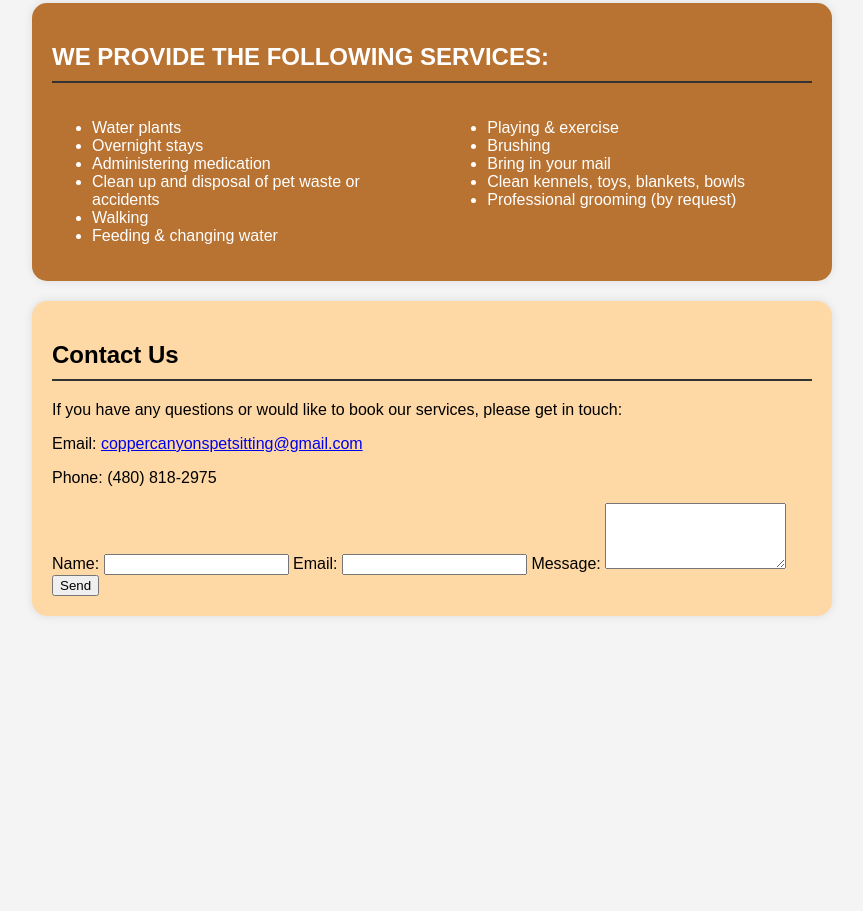
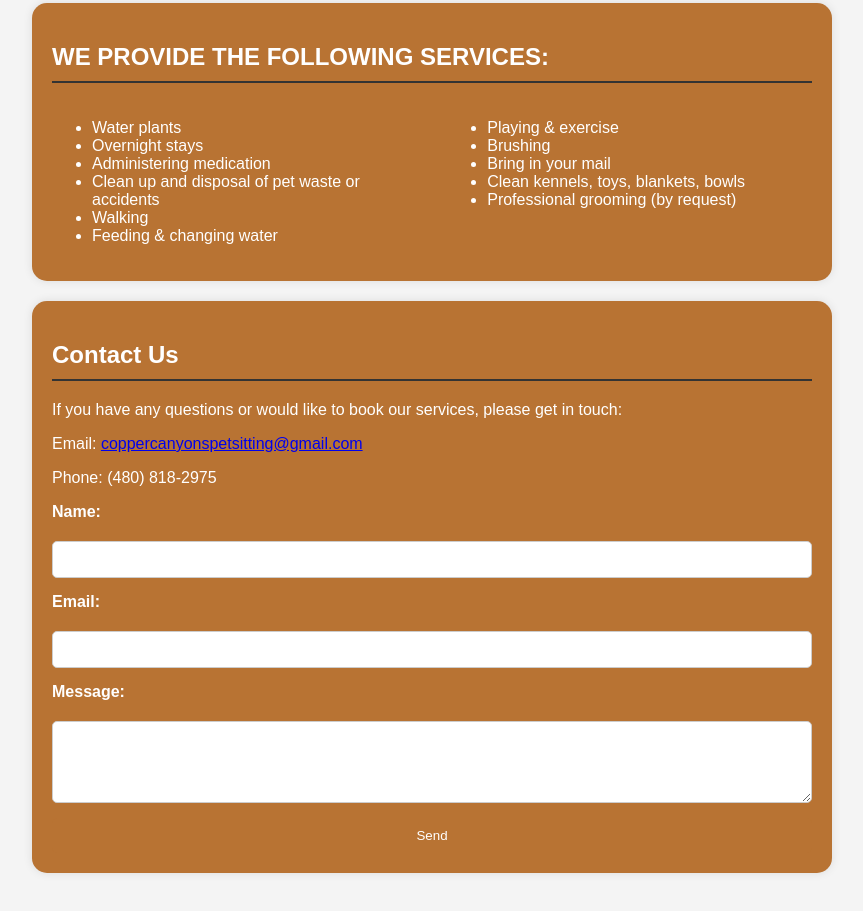
Before and after one commit to coppercanyonspetsitting/website, a plain HTML site: page index.html in a window 1280 px wide. Shown: the part 361-1272 px from the top of the page, without its empty margins (208-1071 px from the left). Before the commit the page ends 1037 px from the top, so only its background shows below. Drawn offline with Linux system fonts and the light colour scheme; a web font is replaced by a local one.

Commit message:
Update index.html

```diff
--- a/index.html
+++ b/index.html
@@ -106,6 +106,52 @@
 
         <!-- ... (rest of the HTML code above) ... -->
 
+<!-- ... (rest of the HTML code above) ... -->
+
+<style>
+    /* ... (existing styles) ... */
+
+    /* Styles for the contact form */
+    form {
+        display: flex;
+        flex-direction: column;
+        gap: 15px;
+    }
+
+    label {
+        font-weight: bold;
+        margin-bottom: 5px;
+    }
+
+    input[type="text"], input[type="email"], textarea {
+        padding: 10px;
+        border: 1px solid #ccc;
+        border-radius: 5px;
+        width: 100%;
+        box-sizing: border-box;
+        transition: border-color 0.3s;
+    }
+
+    input[type="text"]:focus, input[type="email"]:focus, textarea:focus {
+        border-color: #b87333; /* brown color */
+        outline: none;
+    }
+
+    input[type="submit"] {
+        background-color: #b87333; /* brown color */
+        color: #fff;
+        padding: 10px 15px;
+        border: none;
+        border-radius: 5px;
+        cursor: pointer;
+        transition: background-color 0.3s;
+    }
+
+    input[type="submit"]:hover {
+        background-color: #9a5d26; /* slightly darker brown for hover effect */
+    }
+</style>
+
 <div class="section">
     <h2>Contact Us</h2>
     <p>If you have any questions or would like to book our services, please get in touch:</p>
@@ -129,6 +175,7 @@
 
 <!-- ... (rest of the HTML code below) ... -->
 
+
     </div>
 </body>
 
```
